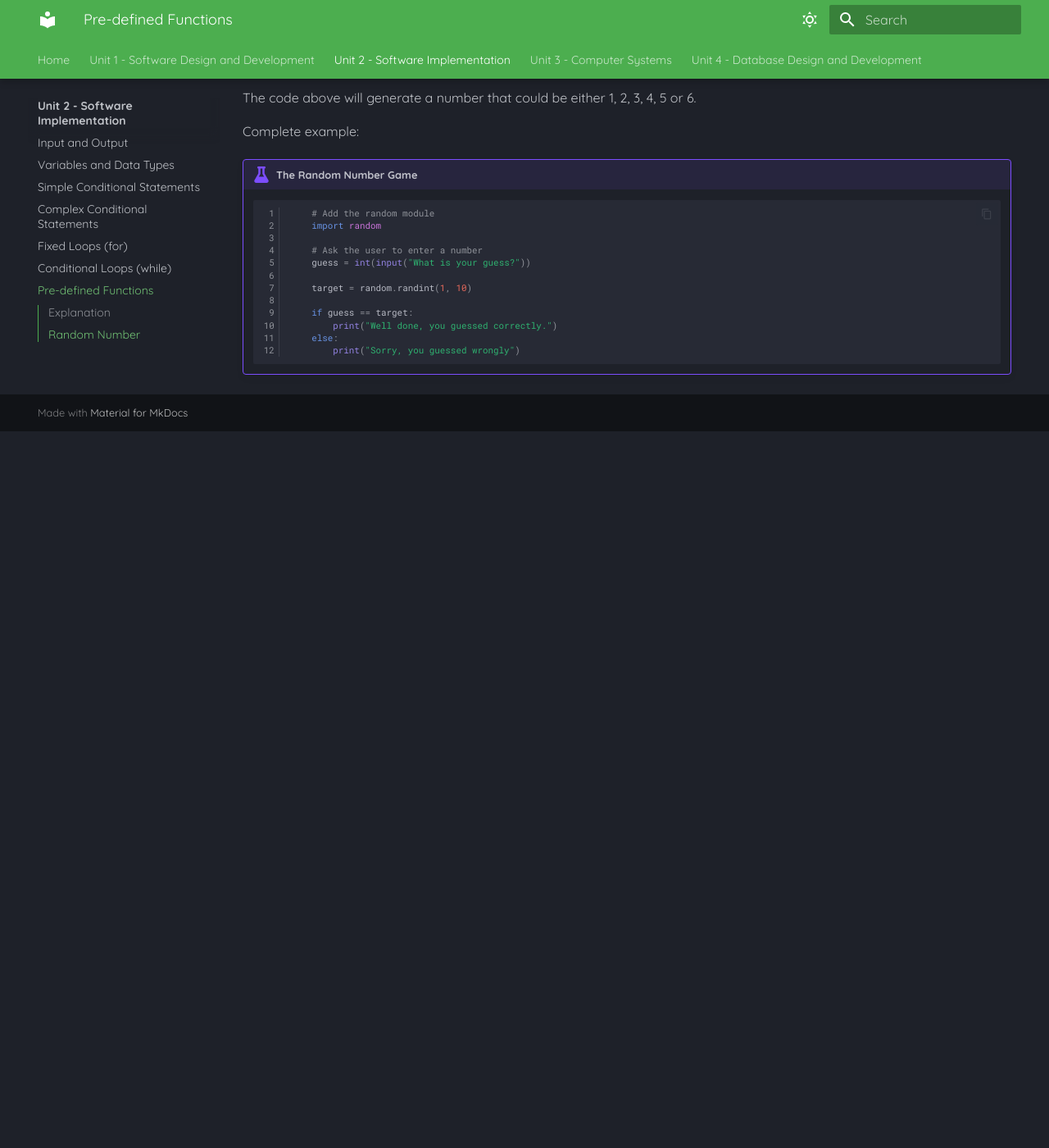
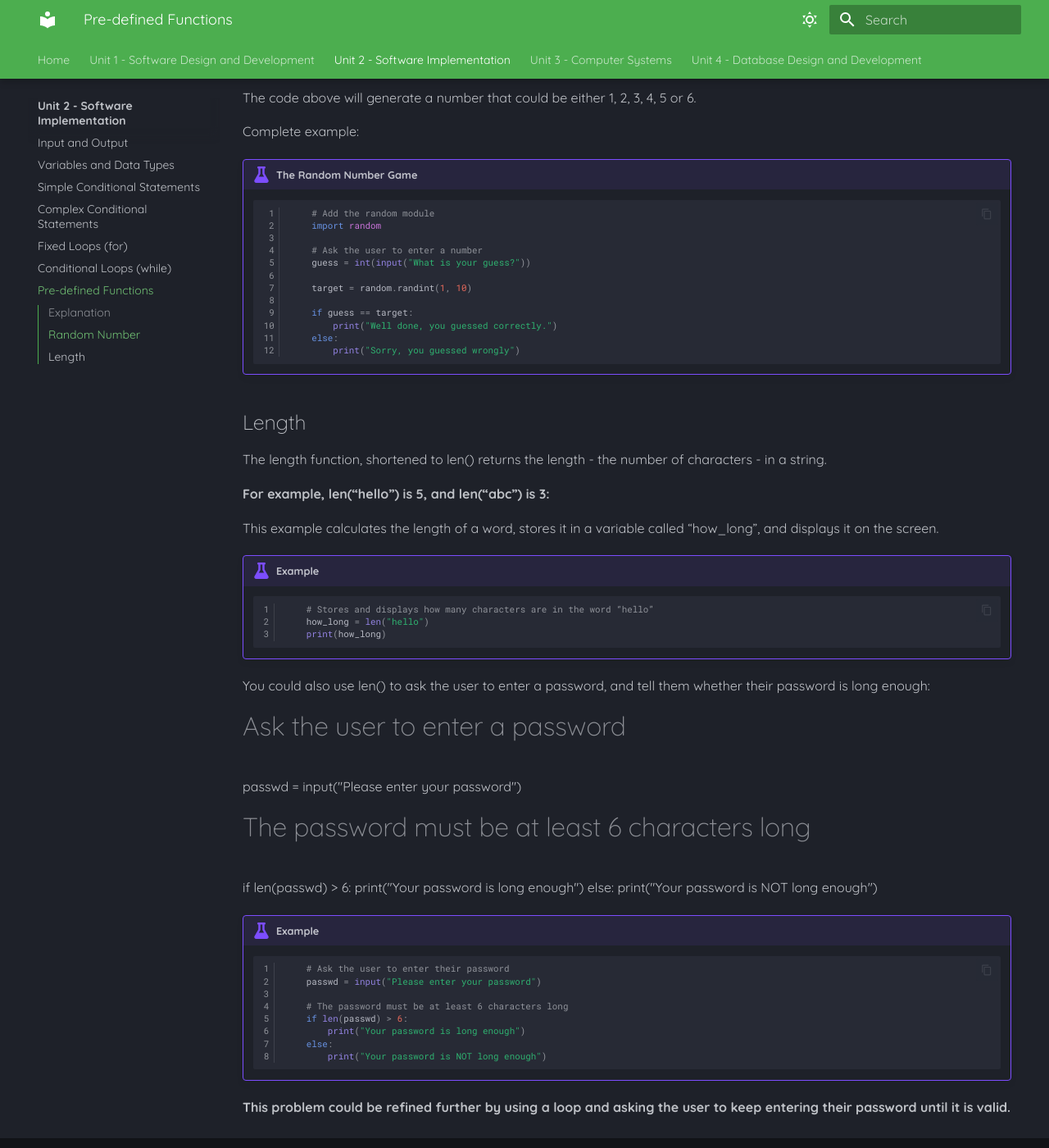
Before and after one commit to Mr-Wood-CS/National-5-Computing-Science-Markdown-Files, an MkDocs documentation site: the page built from docs/SI/07-Pre-defined-Functions.md, in a window 1280 px wide and 1400 px high, scrolled down 1079 px. Shown: the whole window at 82% size. Built offline with MkDocs 1.6.1 and Material for MkDocs 9.7.7, drawn with Linux system fonts in a browser that asks for light colours; before the commit the page ends 1605 px from its top, so only the background shows below that.

Commit message:
Update 07-Pre-defined-Functions.md

````diff
--- a/docs/SI/07-Pre-defined-Functions.md
+++ b/docs/SI/07-Pre-defined-Functions.md
@@ -64,3 +64,47 @@ Complete example:
 		else:
 			print("Sorry, you guessed wrongly")
 	```
+## Length
+
+The length function, shortened to len() returns the length - the number of characters - in a string.
+
+__For example, len(“hello”) is 5, and len(“abc”) is 3:__
+
+This example calculates the length of a word, stores it in a variable called “how_long”, and displays it on the screen.
+
+!!! example
+
+	```python linenums="1"
+
+		# Stores and displays how many characters are in the word “hello”
+		how_long = len("hello")
+		print(how_long)
+
+	```
+
+You could also use len() to ask the user to enter a password, and tell them whether their password is long enough:
+
+# Ask the user to enter a password
+passwd = input("Please enter your password")
+
+# The password must be at least 6 characters long
+if len(passwd) > 6:
+    print("Your password is long enough")
+else:
+    print("Your password is NOT long enough")
+!!! example
+
+	```python linenums="1"
+
+		# Ask the user to enter their password
+		passwd = input("Please enter your password")
+
+		# The password must be at least 6 characters long
+		if len(passwd) > 6:
+		    print("Your password is long enough")
+		else:
+		    print("Your password is NOT long enough")
+
+	```
+
+__This problem could be refined further by using a loop and asking the user to keep entering their password until it is valid.__
````
